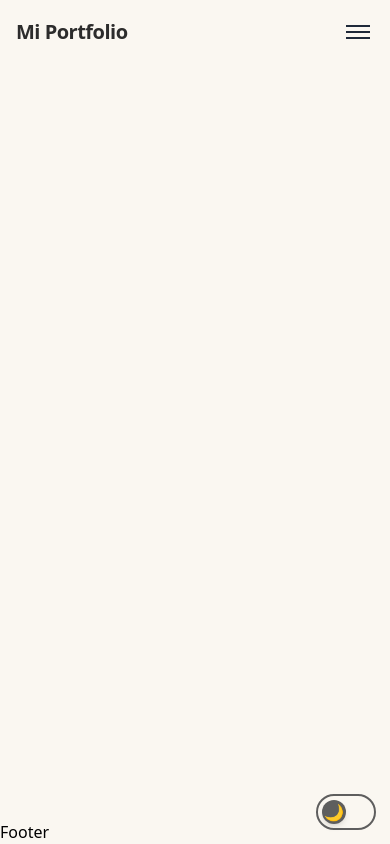
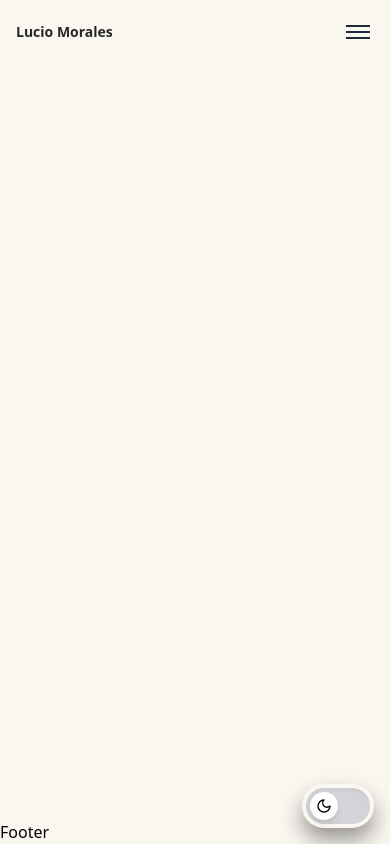
Before and after one commit to Lucio-Morales/my-web, a React (Vite) app: page / in a window 390 px wide. Built offline with nearby package versions, Linux system fonts and the light colour scheme; a web font is replaced by a local one.

Commit message:
few changes

```diff
--- a/src/components/DarkModeToggler.tsx
+++ b/src/components/DarkModeToggler.tsx
@@ -1,5 +1,6 @@
 import { useDarkMode } from '../context/ThemeContext';
 import { motion } from 'framer-motion';
+import { Sun, Moon } from 'lucide-react';
 
 const DarkModeToggler = () => {
   const { darkMode, setDarkMode } = useDarkMode();
@@ -10,21 +11,20 @@ const DarkModeToggler = () => {
       aria-label="Alternar modo oscuro"
       whileTap={{ scale: 0.95 }}
       className={`
-        cursor-pointer w-14 h-8 flex items-center rounded-full p-1 transition-all duration-300
-         box-border
-        outline-2 outline-[#5E5E5E] dark:outline-[#9C9C9C]
+        w-16 h-9 flex items-center rounded-full px-1 transition-colors duration-300
+        bg-zinc-300 dark:bg-zinc-700 shadow-inner
       `}
     >
       <motion.div
-        className="w-6 h-6 bg-[#5E5E5E] dark:bg-[#9C9C9C] rounded-full shadow-md flex items-center justify-center"
+        className="w-7 h-7 bg-white dark:bg-zinc-500 rounded-full shadow-md flex items-center justify-center text-xs"
         layout
         initial={false}
         animate={{
-          x: darkMode ? 24 : 0,
+          x: darkMode ? 28 : 0,
         }}
         transition={{ type: 'spring', stiffness: 500, damping: 30 }}
       >
-        {darkMode ? '🌞' : '🌙'}
+        {darkMode ? <Sun size={16} /> : <Moon size={16} />}
       </motion.div>
     </motion.button>
   );
--- a/src/components/atoms/Logo.tsx
+++ b/src/components/atoms/Logo.tsx
@@ -1,10 +1,9 @@
 const Logo: React.FC = () => {
   return (
-    <a
-      href="#inicio"
-      className="text-xl font-bold tracking-tight text-[#2C2C2C] dark:text-[#E5E5E5] hover:text-primary transition-colors"
-    >
-      Mi Portfolio
+    <a href="#inicio" className="flex flex-col items-center gap-1 group">
+      <span className="text-sm font-semibold text-zinc-800 dark:text-zinc-100 group-hover:text-primary transition-colors">
+        Lucio Morales
+      </span>
     </a>
   );
 };
--- a/src/components/organisms/navbar/Navbar.tsx
+++ b/src/components/organisms/navbar/Navbar.tsx
@@ -33,8 +33,8 @@ const Navbar: React.FC = () => {
             ))}
           </ul>
 
-          <div className="flex items-center gap-4">
-            <div className="hidden md:block">
+          <div className="flex items-center gap-4 ">
+            <div className="hidden md:block rounded-full shadow-[0_12px_22px_rgba(0,0,0,0.2)] dark:shadow-[0_12px_22px_rgba(0,0,0,0.9)] p-1">
               <DarkModeToggler />
             </div>
 
@@ -62,9 +62,19 @@ const Navbar: React.FC = () => {
         </AnimatePresence>
       </header>
 
-      <div className="fixed bottom-4 right-4 z-50 md:hidden">
+      <motion.div
+        initial={{ opacity: 0, y: 20 }}
+        animate={{ opacity: 1, y: 0 }}
+        transition={{ duration: 0.3, ease: 'easeOut' }}
+        className="
+    fixed bottom-4 right-4 z-50 md:hidden
+    backdrop-blur-sm
+    shadow-[0_12px_22px_rgba(0,0,0,0.4)] dark:shadow-[0_12px_22px_rgba(0,0,0,0.9)]
+    rounded-full p-1
+  "
+      >
         <DarkModeToggler />
-      </div>
+      </motion.div>
     </>
   );
 };
```
